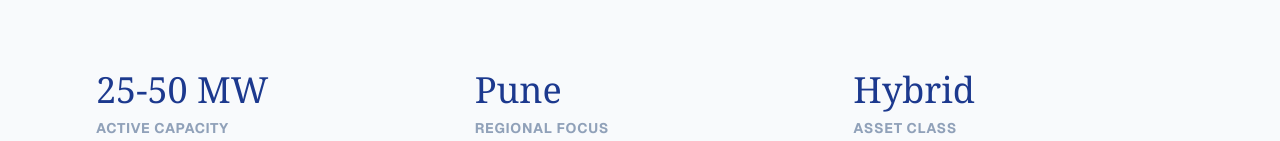
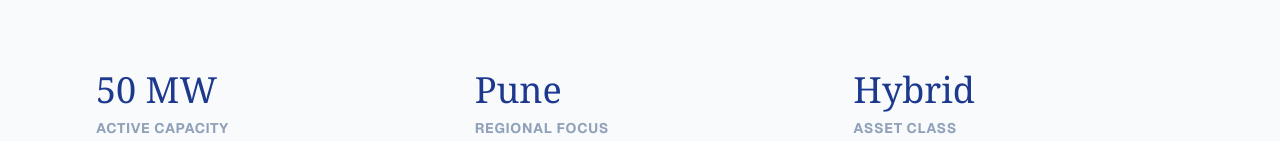
Before and after one commit to diwakar820-hash/meridian-energy-web, a Next.js app: page / in a window 1280 px wide. Shown: the part 811-952 px from the top of the page. Built offline with nearby package versions, Linux system fonts and the light colour scheme.

Commit message:
added about and portfolio pages

```diff
--- a/app/page.tsx
+++ b/app/page.tsx
@@ -30,7 +30,7 @@
       {/* Key Metrics Section */}
       <section className="bg-slate-50 border-t border-slate-100 py-20 px-8 md:px-24 grid grid-cols-1 md:grid-cols-3 gap-12">
         <div>
-          <div className="text-4xl font-serif font-medium text-blue-900 mb-2">25-50 MW</div>
+          <div className="text-4xl font-serif font-medium text-blue-900 mb-2">50 MW</div>
           <div className="text-sm font-bold text-slate-400 uppercase tracking-wider">Active Capacity</div>
         </div>
         <div>
```
